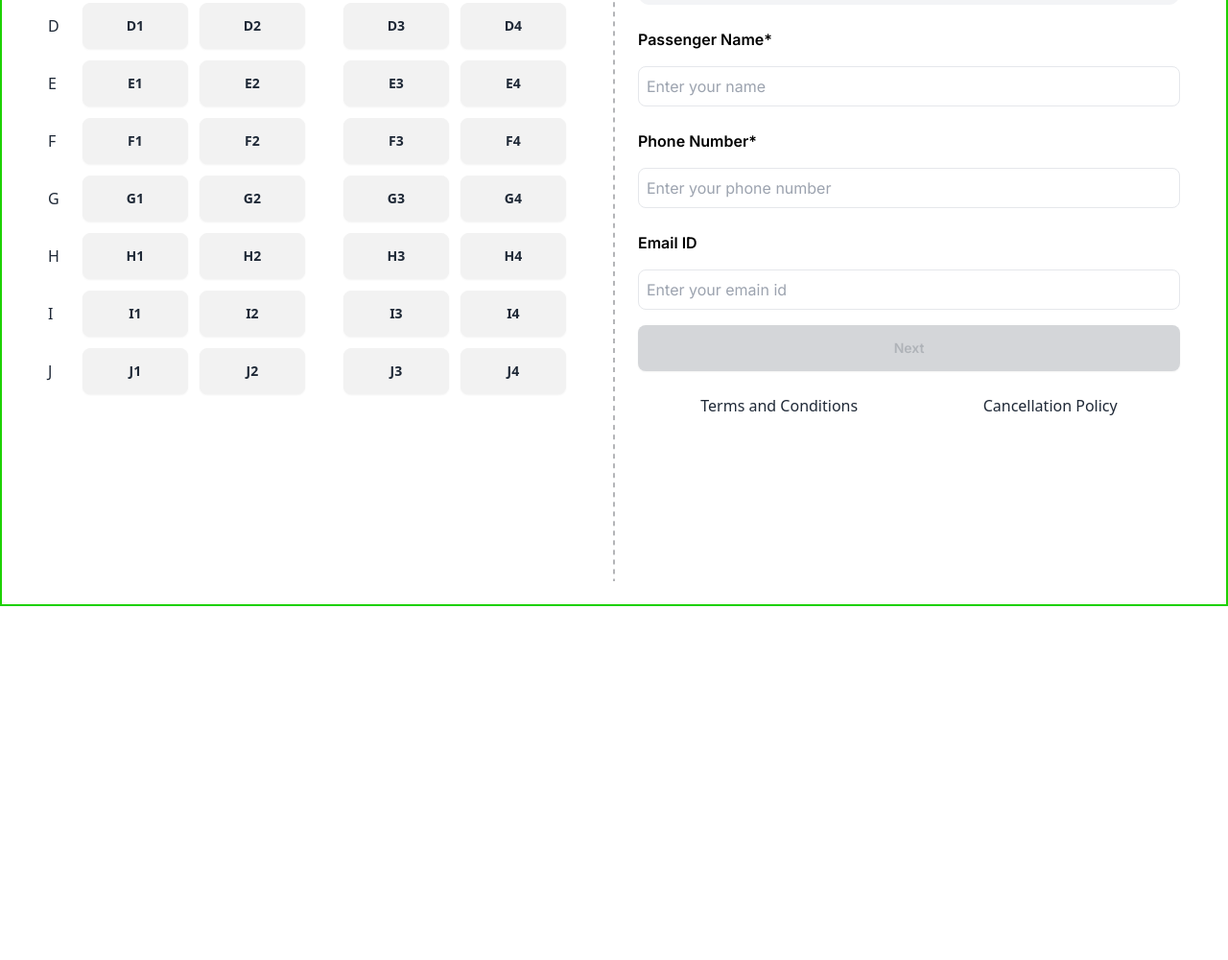
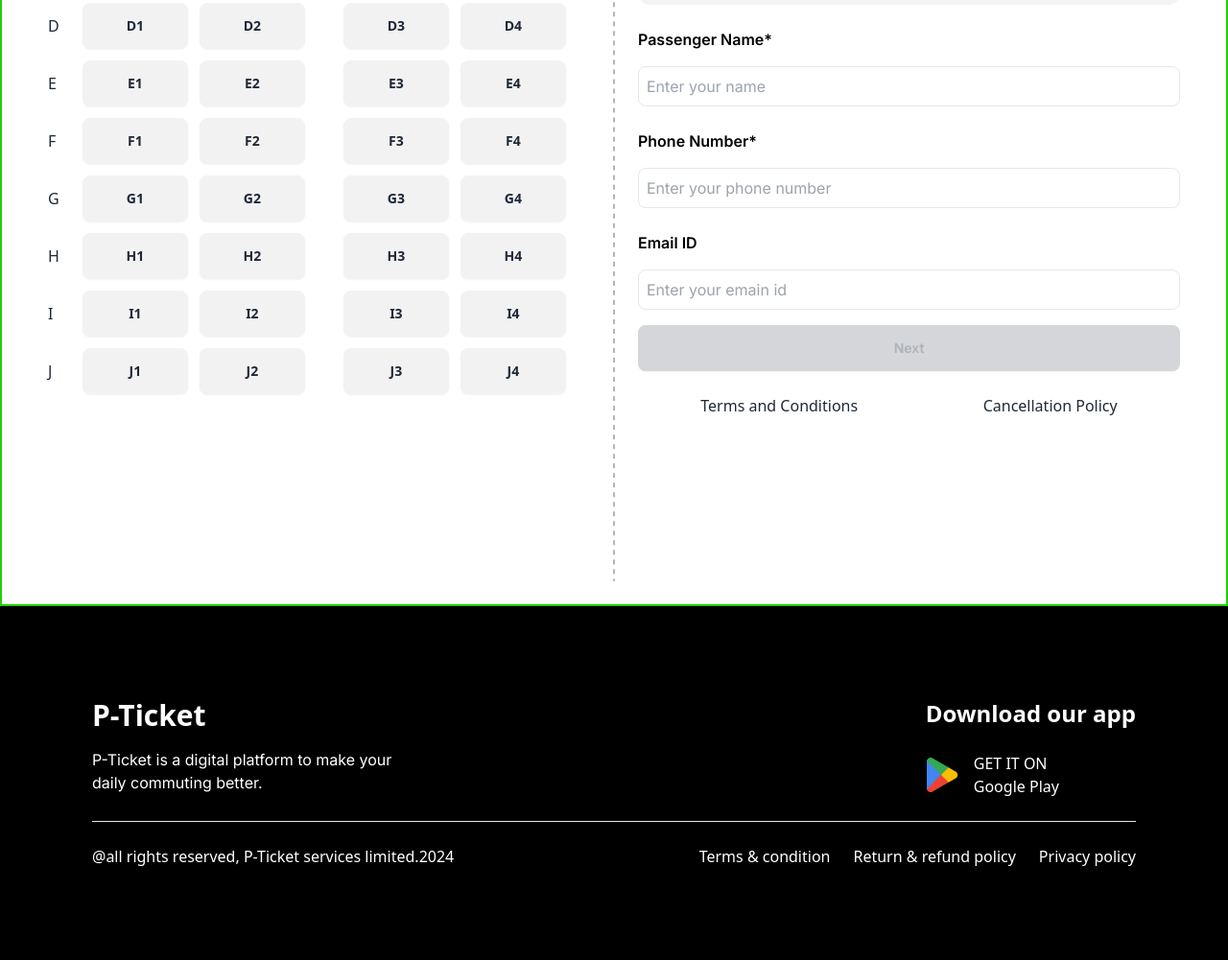
Before and after one commit to tandra048/Smart-Ticketing, a plain HTML site: page index.html in a window 1280 px wide. Shown: the part 2157-3158 px from the top of the page at 96% size. Before the commit the page ends 2789 px from the top, so only its background shows below. Drawn offline with nearby package versions, Linux system fonts and the light colour scheme.

Commit message:
footer section done

```diff
--- a/index.html
+++ b/index.html
@@ -364,6 +364,45 @@
 
 
    </main>
+   <footer class=" bg-black p-24 text-white space-y-6">
+
+  <div class="flex flex-row justify-between">
+      <div>
+      <h1 class="font-extrabold text-3xl mb-4">P-Ticket</h1>
+    <p class="font-inter">
+     P-Ticket is a digital platform to make your <br>
+      daily commuting better.
+    </p>
+
+    </div>
+  <div>
+    <h6 class="font-semibold text-2xl mb-6">Download our app</h6>
+    <div class="flex flex-row items-center gap-4">
+      <div>
+        <img src="images/playstore.png" alt="">
+      </div>
+      <div>
+        <p>GET IT ON</p>
+        <h4>Google Play</h4>
+      </div>
+    </div>
+  </div>
+  </div>
+  <hr>
+
+   <div class="flex flex-row justify-between">
+    <div>
+     <p>@all rights reserved, P-Ticket services limited.2024</p>
+
+   </div>
+    <div class="flex flex-row gap-6">
+      <p>Terms & condition</p>
+      <p>Return & refund policy</p>
+      <p>Privacy policy</p>
+    </div>
+
+   </div>
+</footer>
    <script src="scripts/utility.js"></script>
    <script src="scripts/tickets.js"></script>
 </body>
```
